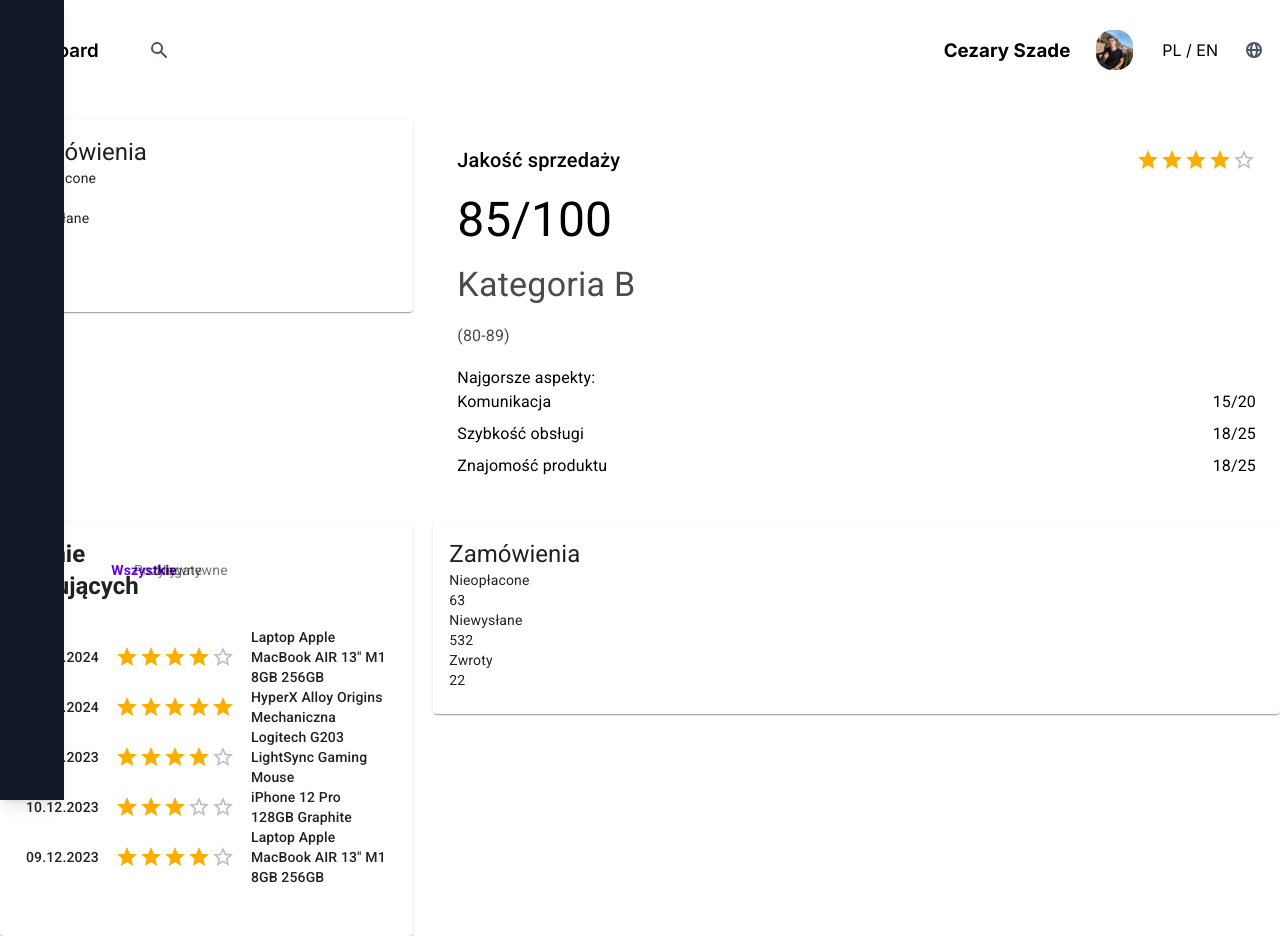
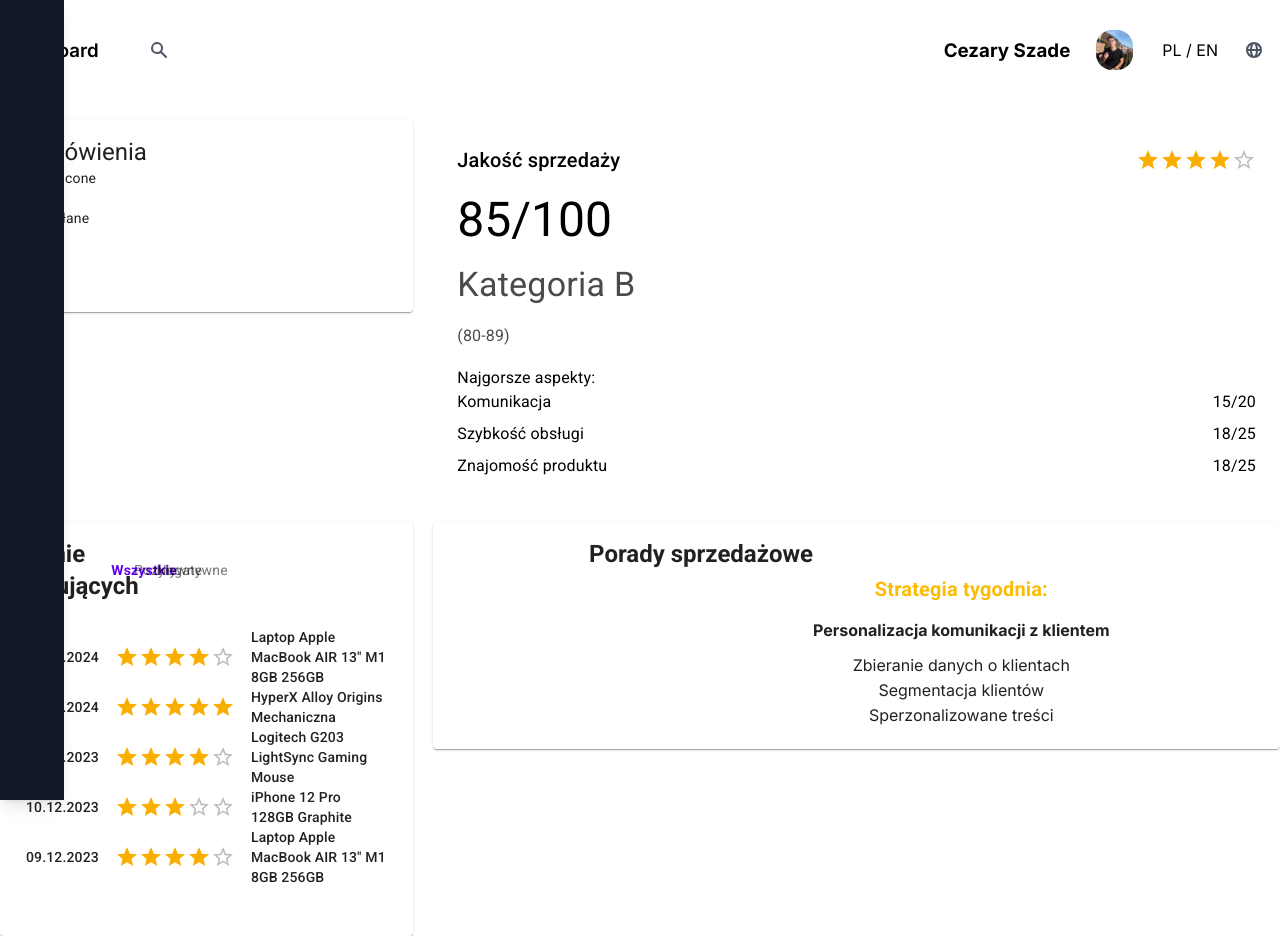
Before and after one commit to CezaryS8/pgui-projekt, a Next.js app: page / in a window 1280 px wide. Built offline with nearby package versions, Linux system fonts and the light colour scheme.

Commit message:
Created SalesTipsWidget and applied it to the page

```diff
--- a/components/SalesTipsWidget/SalesTipsWidget.js
+++ b/components/SalesTipsWidget/SalesTipsWidget.js
@@ -0,0 +1,42 @@
+import React from "react";
+import Card from "@mui/material/Card";
+import CardContent from "@mui/material/CardContent";
+import Typography from "@mui/material/Typography";
+import Rating from "@mui/material/Rating";
+import Grid from "@mui/material/Grid";
+import CategorySelector from "../commons/CategorySelector";
+import DateDisplay from "../commons/DateDisplay";
+import { Paper } from "@mui/material";
+
+const SalesTipsWidget = () => {
+    return (
+        <Card>
+            <CardContent  style={{ display: "flex", width: "800px", justifyContent: "center" }}>
+                <Typography variant="h5" component="div" sx={{ fontWeight: "bold" }}>
+                    Porady sprzedażowe
+                </Typography>
+                <div style={{ display: "flex", flexDirection: "column", alignItems: "center", justifyContent: "center", marginTop:"20px" }}>
+                    <Typography variant="h6" component="div" sx={{ fontWeight: "bold", marginTop: "15px", color: "#FBBC05" }}>
+                        Strategia tygodnia:
+                    </Typography>
+                    <Typography variant="h7" component="div" sx={{ fontWeight: "bold", marginTop: "15px" }}>
+                        Personalizacja komunikacji z klientem
+                    </Typography>
+                    <div style={{ marginTop: "10px" }}>
+                        <Typography variant="h7" component="div" sx={{ marginTop: "5px", textAlign: "center" }}>
+                            Zbieranie danych o klientach
+                        </Typography>
+                        <Typography variant="h7" component="div" sx={{ marginTop: "5px", textAlign: "center"  }}>
+                            Segmentacja klientów
+                        </Typography>
+                        <Typography variant="h7" component="div" sx={{ marginTop: "5px", textAlign: "center"  }}>
+                            Sperzonalizowane treści
+                        </Typography>
+                    </div>
+                </div>
+            </CardContent>
+        </Card>
+    );
+};
+
+export default SalesTipsWidget;
--- a/src/app/page.js
+++ b/src/app/page.js
@@ -6,6 +6,7 @@ import Sidebar from "./../../components/Sidebar/Sidebar";
 import Navbar from "./../../components/Navbar/Navbar";
 import QualityWidget from "../../components/QualityWidget/QualityWidget";
 import ReviewsWidget from "../../components/ReviewsWidget/ReviewsWidget";
+import SalesTipsWidget from "../../components/SalesTipsWidget/SalesTipsWidget";
 // import SalesChartWidget from "./../../components/SalesChartWidget/SalesChartWidget";
 // import QualityWidget from "./../../components/QualityWidget/QualityWidget";
 // import RankingWidget from "./../../components/RankingWidget/RankingWidget";
@@ -33,7 +34,7 @@ const Dashboard = () => {
             <ReviewsWidget />
           </div>
           <div className="col-span-8">
-            <OrdersWidget />
+            <SalesTipsWidget />
           </div>
         </div>
       </div>
--- a/src/app/test/page.js
+++ b/src/app/test/page.js
@@ -6,6 +6,7 @@ import Sidebar from "../../../components/Sidebar/Sidebar";
 import Navbar from "../../../components/Navbar/Navbar";
 import QualityWidget from "../../../components/QualityWidget/QualityWidget";
 import ReviewsWidget from "../../../components/ReviewsWidget/ReviewsWidget";
+import SalesTipsWidget from "../../../components/SalesTipsWidget/SalesTipsWidget";
 // import SalesChartWidget from "./../../components/SalesChartWidget/SalesChartWidget";
 // import QualityWidget from "./../../components/QualityWidget/QualityWidget";
 // import RankingWidget from "./../../components/RankingWidget/RankingWidget";
@@ -16,7 +17,7 @@ import ReviewsWidget from "../../../components/ReviewsWidget/ReviewsWidget";
 const Dashboard = () => {
   return (
     <div>
-      <ReviewsWidget />
+      <SalesTipsWidget />
     </div>
   );
 };
```
